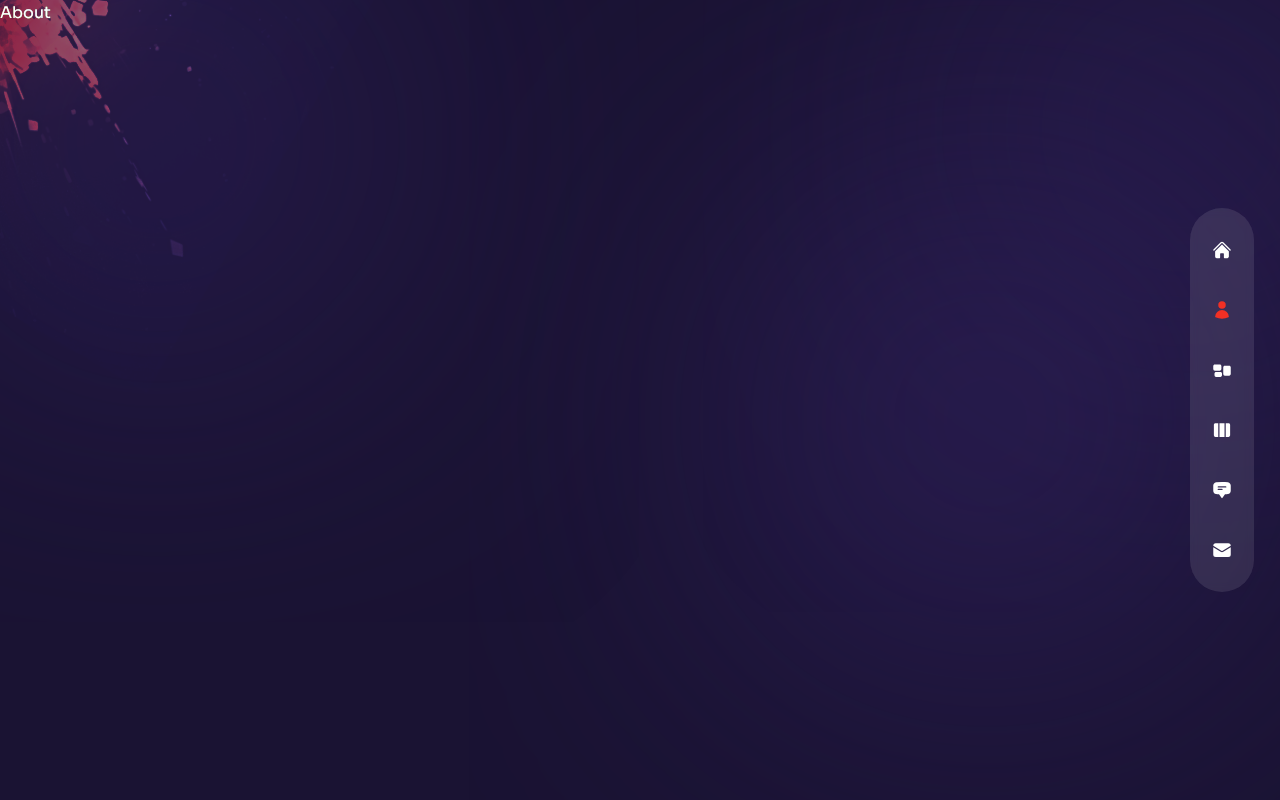
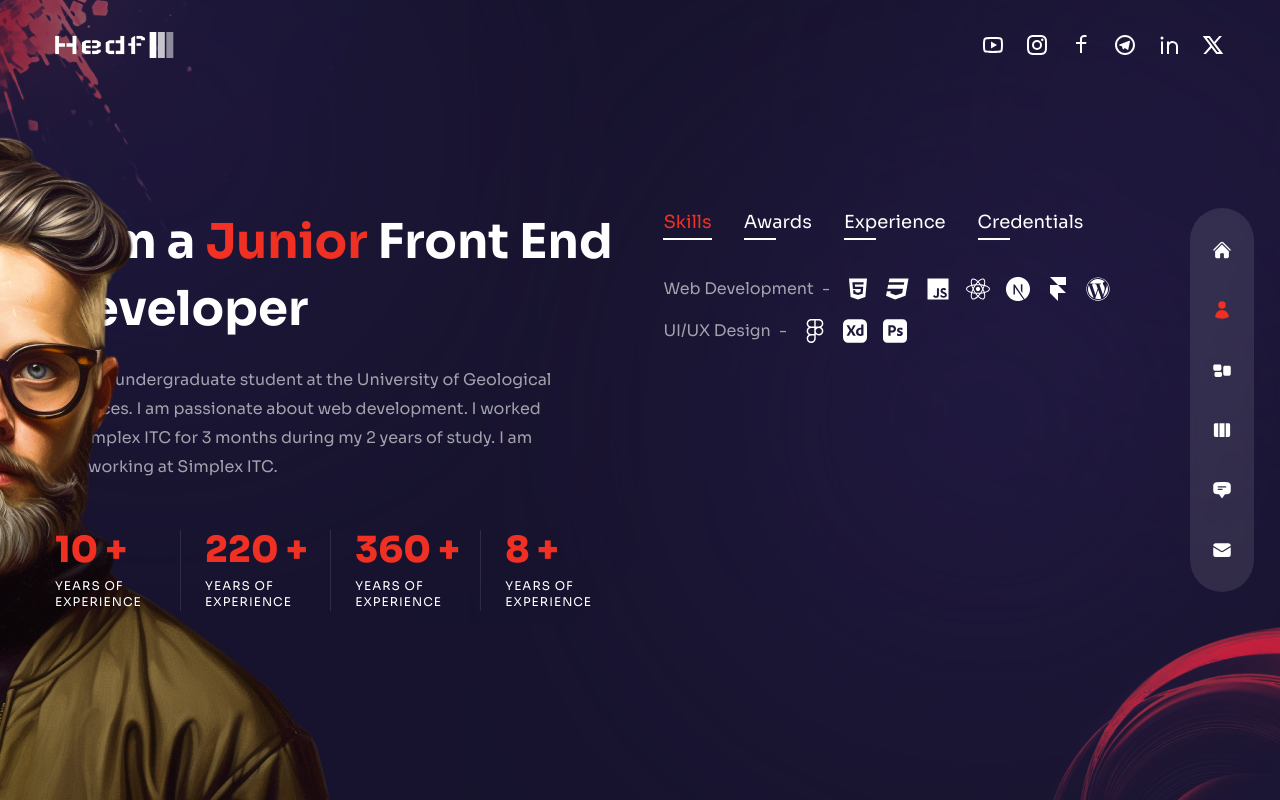
Before and after one commit to asadullohe/ethan, a Next.js app: page /about in a window 1280 px wide. Built offline with nearby package versions, Linux system fonts and the light colour scheme.

Commit message:
feat(pages): add about page

```diff
--- a/components/Avatar.js
+++ b/components/Avatar.js
@@ -1,9 +1,17 @@
 import Image from "next/image";
 
 const Avatar = () => {
-  return <div className="hidden xl:flex xl:max-w-none">
-    <Image src={'/avatar.png'} width={737} height={678} alt="" className="translate-z-0 w-full h-full " />
-  </div>;
+  return (
+    <div className="hidden xl:flex xl:max-w-[737px]">
+      <Image
+        src={"/avatar.png"}
+        width={737}
+        height={678}
+        alt=""
+        className="translate-x-0 max-w-[737px] max-h-[678px]"
+      />
+    </div>
+  );
 };
 
 export default Avatar;
--- a/components/Circles.js
+++ b/components/Circles.js
@@ -1,5 +1,17 @@
+import Image from "next/image";
+
 const Circles = () => {
-  return <div>Circles</div>;
+  return (
+    <div className="w-[200] xl:w-[300px] absolute -right-16 -bottom-2 mix-blend-color-dodge animate-pulse duration-75 z-10">
+      <Image
+        src={"/circles.png"}
+        alt="circles"
+        width={260}
+        height={200}
+        className="w-full h-full"
+      />
+    </div>
+  );
 };
 
 export default Circles;
--- a/components/Header.js
+++ b/components/Header.js
@@ -1,7 +1,18 @@
+import Image from "next/image";
+import Link from "next/link";
+import Socials from "../components/Socials";
+
 const Header = () => {
   return (
-    <header className="absolute z-30 w-full">
-      <div></div>
+    <header className="absolute z-30 w-full flex items-center px-16 xl:px-0 xl:h-[90px]">
+      <div className="container mx-auto">
+        <div className="flex flex-col lg:flex-row justify-between items-center gap-y-6 py-8">
+          <Link href={"/"}>
+            <Image src={"/hedf.svg"} alt="logo" width={120} height={48} />
+          </Link>
+          <Socials />
+        </div>
+      </div>
     </header>
   );
 };
--- a/components/Socials.js
+++ b/components/Socials.js
@@ -1,5 +1,36 @@
+import Link from "next/link";
+import {
+  RiYoutubeLine,
+  RiInstagramLine,
+  RiFacebookLine,
+  RiTelegramLine,
+  RiLinkedinLine,
+  RiTwitterXLine
+} from "react-icons/ri";
+
 const Socials = () => {
-  return <div>Socials</div>;
+  return (
+    <div className="flex items-center gap-x-5 text-lg">
+      <Link href={"https://www.youtube.com/@asadullohe"} className="hover:text-accent transition-all duration-300">
+        <RiYoutubeLine size={24} />
+      </Link>
+      <Link href={"https://www.instagram.com/asadullohe_"} className="hover:text-accent transition-all duration-300">
+        <RiInstagramLine size={24} />
+      </Link>
+      <Link href={"https://www.facebook.com/asadullo.husanboyev"} className="hover:text-accent transition-all duration-300">
+        <RiFacebookLine size={24} />
+      </Link>
+      <Link href={"https://t.me/asadullohe"} className="hover:text-accent transition-all duration-300">
+        <RiTelegramLine size={24} />
+      </Link>
+      <Link href={"https://www.linkedin.com/in/asadullohe"} className="hover:text-accent transition-all duration-300">
+        <RiLinkedinLine size={24} />
+      </Link>
+      <Link href={"https://twitter.com/asadullohe"} className="hover:text-accent transition-all duration-300">
+        <RiTwitterXLine size={24} />
+      </Link>
+    </div>
+  );
 };
 
 export default Socials;
--- a/pages/about/index.js
+++ b/pages/about/index.js
@@ -1,6 +1,231 @@
+import React, { useState } from "react";
+
+import {
+  FaHtml5,
+  FaCss3,
+  FaJs,
+  FaReact,
+  FaWordpress,
+  FaFigma,
+} from "react-icons/fa";
+
+import {
+  SiNextdotjs,
+  SiFramer,
+  SiAdobexd,
+  SiAdobephotoshop,
+} from "react-icons/si";
+
+const aboutData = [
+  {
+    title: "skills",
+    info: [
+      {
+        title: "Web Development",
+        icons: [
+          <FaHtml5 />,
+          <FaCss3 />,
+          <FaJs />,
+          <FaReact />,
+          <SiNextdotjs />,
+          <SiFramer />,
+          <FaWordpress />,
+        ],
+      },
+      {
+        title: "UI/UX Design",
+        icons: [<FaFigma />, <SiAdobexd />, <SiAdobephotoshop />],
+      },
+    ],
+  },
+  {
+    title: "awards",
+    info: [
+      {
+        title: "Webby Awards - Honoree",
+        stage: "2011 - 2012",
+      },
+      {
+        title: "Adobe Design Achievement Awards - Finalist",
+        stage: "2009 - 2010",
+      },
+    ],
+  },
+  {
+    title: "experience",
+    info: [
+      {
+        title: "UX/UI Designer - XYZ Company",
+        stage: "2012 - 2023",
+      },
+      {
+        title: "Web Developer - ABC Agency",
+        stage: "2010 - 2012",
+      },
+      {
+        title: "Intern - DEF Corporation",
+        stage: "2008 - 2010",
+      },
+    ],
+  },
+  {
+    title: "credentials",
+    info: [
+      {
+        title: "Web Development - ABC University, LA, CA",
+        stage: "2011",
+      },
+      {
+        title: "Computer Science Diploma - AV Technical Institute",
+        stage: "2009",
+      },
+      {
+        title: "Certified Graphic Designer - ABC Institute, Los Angeles, CA",
+        stage: "2006",
+      },
+    ],
+  },
+];
+
+import Circles from "../../components/Circles";
+import { motion } from "framer-motion";
+import { fadeIn } from "../../variants";
+import CountUp from "react-countup";
+import Avatar from "../../components/Avatar";
 
 const About = () => {
-  return <div>About</div>;
+  const [index, setIndex] = useState(0);
+
+  return (
+    <div className="h-full bg-primary/30 py-32 text-center xl:text-left">
+      <Circles />
+      <motion.div
+        variants={fadeIn("right", 0.2)}
+        initial="hidden"
+        animate="show"
+        exit="hidden"
+        className="hidden xl:flex absolute bottom-0 -left-[370px]"
+      >
+        <Avatar />
+      </motion.div>
+      <div className="container mx-auto h-full flex flex-col items-start xl:flex-row gap-x-8 pt-4 xl:pt-20">
+        <div className="flex-1 flex flex-col justify-center mx-auto">
+          <motion.h2
+            variants={fadeIn("right", 0.2)}
+            initial="hidden"
+            animate="show"
+            className="max-w-[576px] md:text-[48px] text-[26px] leading-[1.4] mb-4 xl:mb-6 font-bold"
+          >
+            I am a <span className="text-accent">Junior</span> Front End
+            developer
+          </motion.h2>
+          <motion.p
+            variants={fadeIn("right", 0.4)}
+            initial="hidden"
+            animate="show"
+            className="max-w-[500px] mx-auto xl:mx-0 mb-6 xl:mb-12 px-2 xl:px-0"
+          >
+            I am an undergraduate student at the University of Geological
+            Sciences. I am passionate about web development. I worked at Simplex
+            ITC for 3 months during my 2 years of study. I am still working at
+            Simplex ITC.
+          </motion.p>
+          <motion.div
+            variants={fadeIn("right", 0.6)}
+            initial="hidden"
+            animate="show"
+            exit="hidden"
+            className="hidden md:flex md:max-w-xl xl:max-w-none mx-auto xl:mx-0 mb-8"
+          >
+            <div className="flex flex-1 xl:gap-x-6">
+              <div className="relative flex-1 after:w-[1px] after:h-full after:bg-white/10 after:absolute after:top-0 after:right-0">
+                <div>
+                  <div className="text-2xl xl:text-4xl font-extrabold text-accent mb-2">
+                    <CountUp start={0} end={10} duration={5} /> +
+                  </div>
+                  <div className="uppercase text-xs tracking-[1px] leading-[1.4] max-w-[100px]">
+                    Years of experience
+                  </div>
+                </div>
+              </div>
+
+              <div className="relative flex-1 after:w-[1px] after:h-full after:bg-white/10 after:absolute after:top-0 after:right-0">
+                <div>
+                  <div className="text-2xl xl:text-4xl font-extrabold text-accent mb-2">
+                    <CountUp start={0} end={220} duration={5} /> +
+                  </div>
+                  <div className="uppercase text-xs tracking-[1px] leading-[1.4] max-w-[100px]">
+                    Years of experience
+                  </div>
+                </div>
+              </div>
+
+              <div className="relative flex-1 after:w-[1px] after:h-full after:bg-white/10 after:absolute after:top-0 after:right-0">
+                <div>
+                  <div className="text-2xl xl:text-4xl font-extrabold text-accent mb-2">
+                    <CountUp start={0} end={360} duration={5} /> +
+                  </div>
+                  <div className="uppercase text-xs tracking-[1px] leading-[1.4] max-w-[100px]">
+                    Years of experience
+                  </div>
+                </div>
+              </div>
+
+              <div className="relative flex-1">
+                <div>
+                  <div className="text-2xl xl:text-4xl font-extrabold text-accent mb-2">
+                    <CountUp start={0} end={8} duration={5} /> +
+                  </div>
+                  <div className="uppercase text-xs tracking-[1px] leading-[1.4] max-w-[100px]">
+                    Years of experience
+                  </div>
+                </div>
+              </div>
+            </div>
+          </motion.div>
+        </div>
+        <motion.div
+          variants={fadeIn("left", 0.4)}
+          initial="hidden"
+          animate="show"
+          exit="hidden"
+          className="flex flex-col w-full xl:max-w-[48%] h-[480px] pt-8 xl:pt-0"
+        >
+          <div className="flex gap-x-4 xl:gap-x-8 mx-auto xl:mx-0 mb-4">
+            {aboutData.map((item, ind) => (
+              <div
+                key={ind}
+                className={`${
+                  index === ind &&
+                  "text-accent after:w-full after:bg-accent after:transition-all after:duration-300"
+                } cursor-pointer capitalize xl:text-lg relative after:w-8 after:h-[2px] after:bg-white after:absolute after:-bottom-1 after:left-0`}
+                onClick={() => setIndex(ind)}
+              >
+                {item.title}
+              </div>
+            ))}
+          </div>
+          <div className="py-2 xl:py-6 flex flex-col gap-y-4 items-center xl:items-start">
+            {aboutData[index].info.map((item) => (
+              <div
+                key={item.title}
+                className="flex flex-col flex-1 md:flex-row max-w-max gap-x-2 items-center text-white/60"
+              >
+                <div className="font-light mb-2 md:mb-0 ">{item.title}</div>
+                <div className="hidden md:flex">-</div>
+                <div>{item.stage}</div>
+                <div className="flex gap-x-4">
+                  {item.icons?.map((icon, ind) => (
+                    <div className="text-2xl text-white">{icon}</div>
+                  ))}
+                </div>
+              </div>
+            ))}
+          </div>
+        </motion.div>
+      </div>
+    </div>
+  );
 };
 
 export default About;
```
Also changed, not shown: public/hedf.svg (added), public/logo.svg (deleted).
